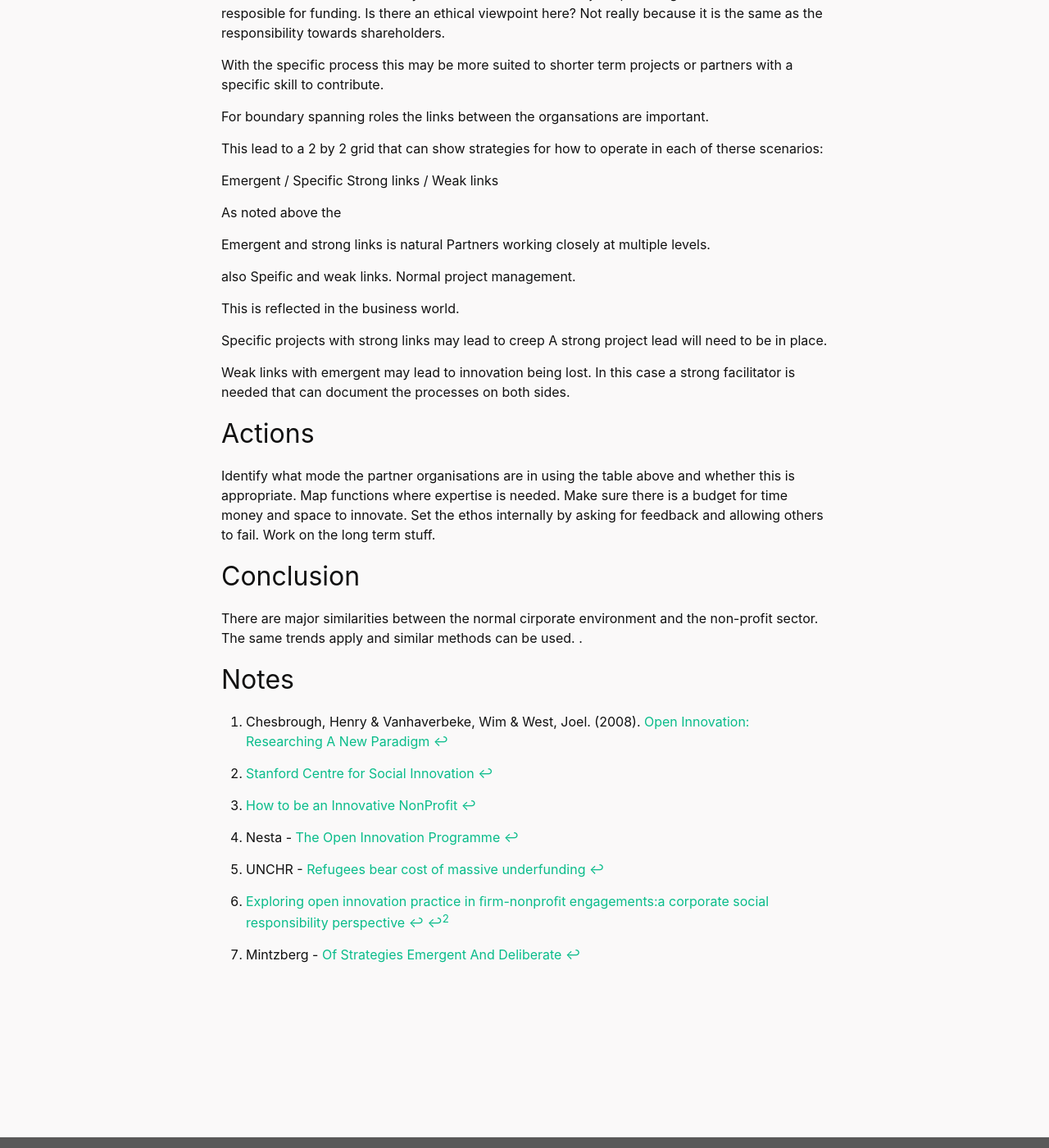
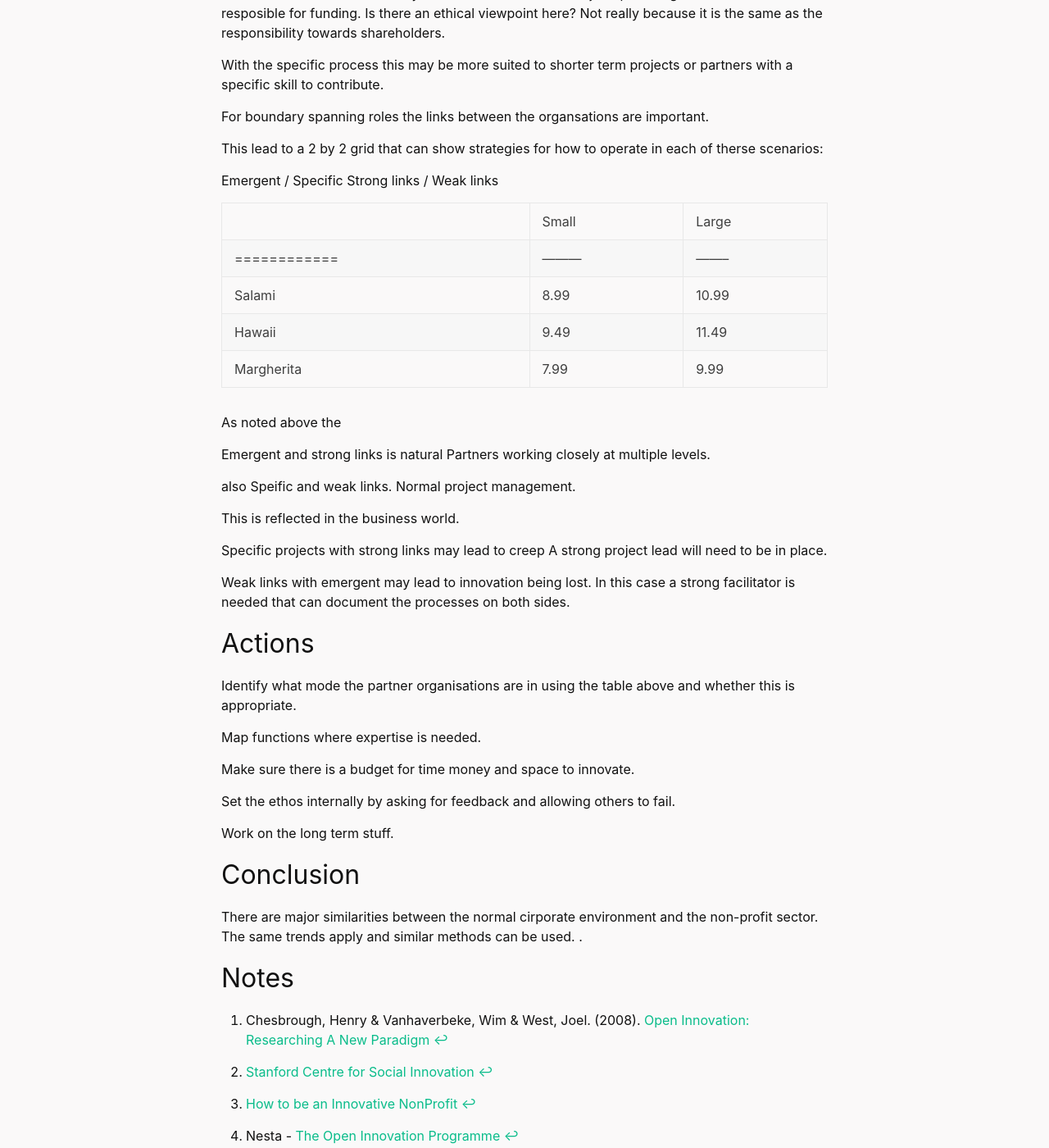
Before and after one commit to madfolio/old_website2, a Jekyll site: the page built from _posts/2020-11-17-Non-Profit-Ecosystems.markdown, in a window 1280 px wide and 1400 px high, scrolled down 2108 px. Shown: the whole window at 82% size. Built offline with Jekyll 4.4.1, drawn with Linux system fonts in a browser that asks for light colours; some web fonts are replaced.

Commit message:
Update 2020-11-17-Non-Profit-Ecosystems.markdown

```diff
--- a/_posts/2020-11-17-Non-Profit-Ecosystems.markdown
+++ b/_posts/2020-11-17-Non-Profit-Ecosystems.markdown
@@ -81,7 +81,11 @@ This lead to a 2 by 2 grid that can show strategies for how to operate in each o
 Emergent / Specific
 Strong links / Weak links
 
-
+|            |   Small |  Large |
+|============|---------|--------|
+| Salami	 |    8.99 |  10.99 |
+| Hawaii	 |    9.49 |  11.49 |
+| Margherita |    7.99 |   9.99 |
 
 As noted above the
 
@@ -105,9 +109,13 @@ In this case a strong facilitator is needed that can document the processes on b
 ## Actions
 
 Identify what mode the partner organisations are in using the table above and whether this is appropriate.
+
 Map functions where expertise is needed.
+
 Make sure there is a budget for time money and space to innovate.
+
 Set the ethos internally by asking for feedback and allowing others to fail.
+
 Work on the long term stuff.
 
 ## Conclusion
```
